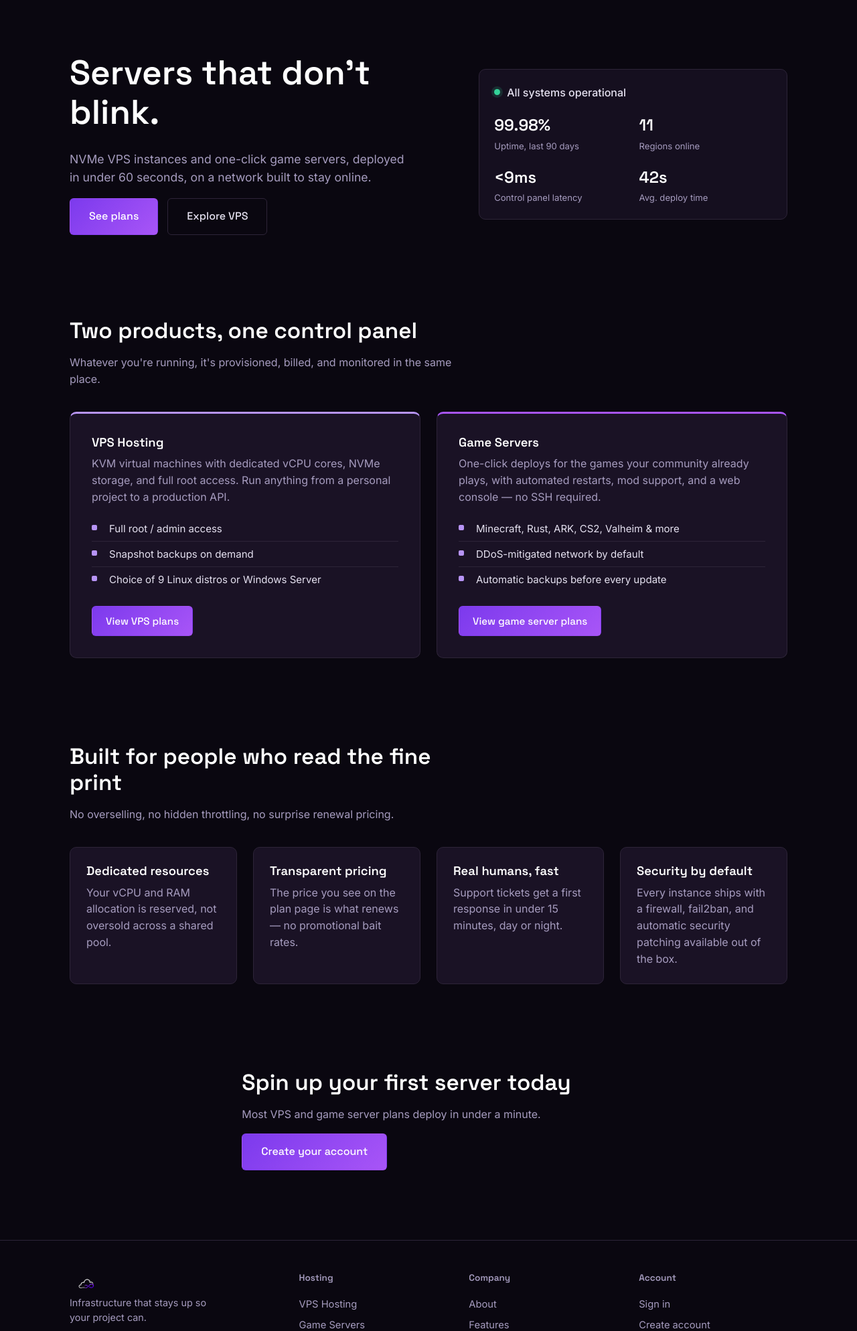
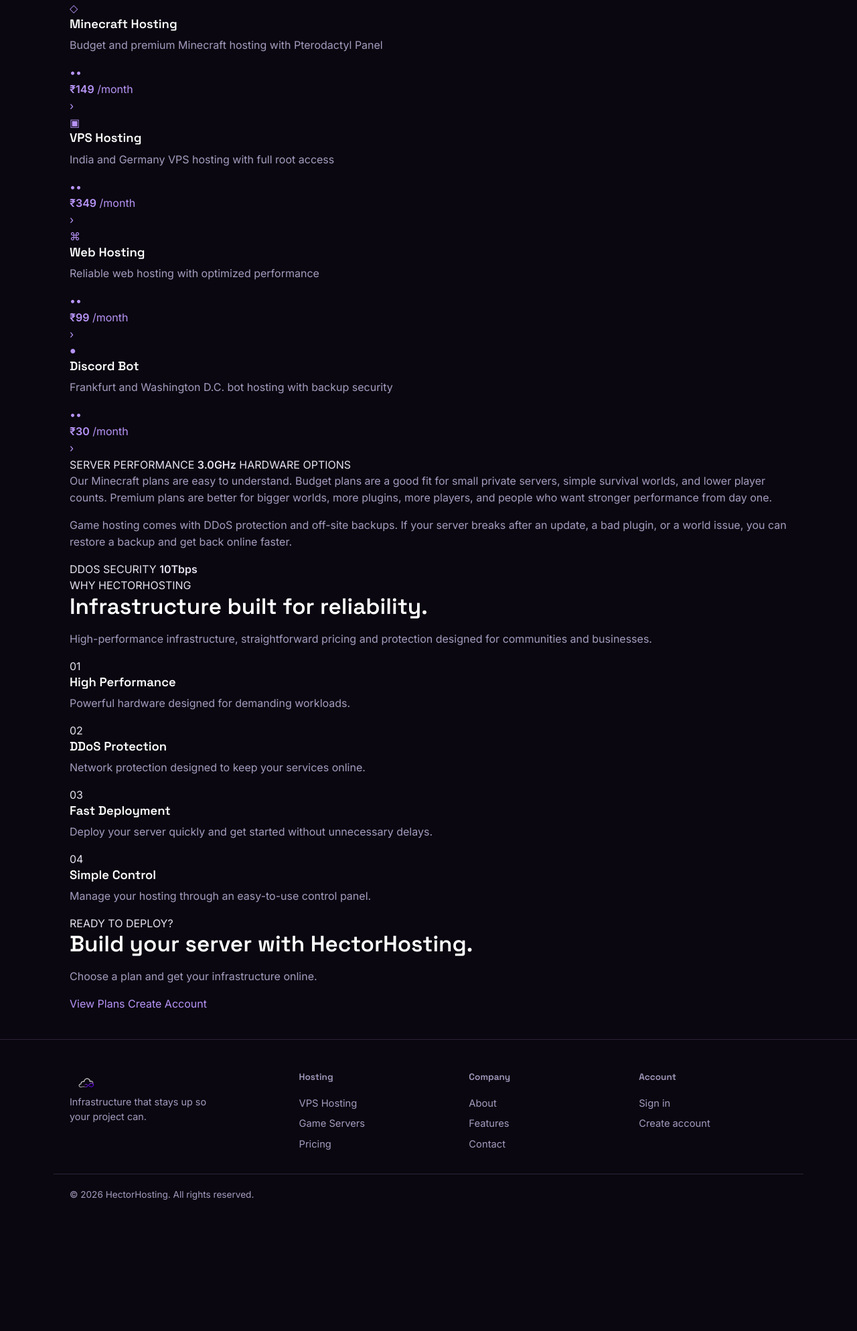
Before and after one commit to Wixzroot/hectorsite3, a Flask app: page / in a window 1280 px wide. Shown: the part 74-2062 px from the top of the page at 67% size. After the commit the page ends 1866 px from the top, so only its background shows below. Run offline with Flask 3, Linux system fonts and the light colour scheme; parts of the project's set-up code (start-up, migrations or seed data) failed here and were passed over.

Commit message:
Update home.html

```diff
--- a/templates/home.html
+++ b/templates/home.html
@@ -1,111 +1,205 @@
 {% extends "base.html" %}
+
 {% block title %}HectorHosting{% endblock %}
+
 {% block content %}
 
-<section class="hero">
-  <div class="wrap hero-grid">
-    <div class="hero-copy">
-      <h1>Servers that don't blink.</h1>
-      <p class="hero-lede">NVMe VPS instances and one-click game servers, deployed in under 60 seconds, on a network built to stay online.</p>
-      <div class="hero-actions">
-        <a href="{{ url_for('pricing') }}" class="btn btn-primary btn-lg">See plans</a>
-        <a href="{{ url_for('vps') }}" class="btn btn-ghost btn-lg">Explore VPS</a>
+<section class="hh-home">
+
+  <!-- Service Cards -->
+  <div class="wrap">
+
+    <div class="service-grid">
+
+      <a href="{{ url_for('game_servers') }}" class="service-card">
+        <div class="service-top">
+          <div class="service-icon minecraft-icon">◇</div>
+          <div>
+            <h3>Minecraft Hosting</h3>
+            <p>Budget and premium Minecraft hosting with Pterodactyl Panel</p>
           </div>
+          <span class="service-menu">••</span>
         </div>
 
-    <div class="status-strip" aria-label="Live network status">
-      <div class="status-row">
-        <span class="status-dot"></span>
-        <span>All systems operational</span>
+        <div class="service-bottom">
+          <div>
+            <strong>₹149</strong>
+            <span>/month</span>
           </div>
-      <div class="status-metrics">
-        <div class="metric">
-          <span class="metric-value">99.98%</span>
-          <span class="metric-label">Uptime, last 90 days</span>
+          <span class="service-arrow">›</span>
         </div>
-        <div class="metric">
-          <span class="metric-value">11</span>
-          <span class="metric-label">Regions online</span>
+      </a>
+
+
+      <a href="{{ url_for('vps') }}" class="service-card">
+        <div class="service-top">
+          <div class="service-icon vps-icon">▣</div>
+          <div>
+            <h3>VPS Hosting</h3>
+            <p>India and Germany VPS hosting with full root access</p>
           </div>
-        <div class="metric">
-          <span class="metric-value">&lt;9ms</span>
-          <span class="metric-label">Control panel latency</span>
+          <span class="service-menu">••</span>
         </div>
-        <div class="metric">
-          <span class="metric-value">42s</span>
-          <span class="metric-label">Avg. deploy time</span>
+
+        <div class="service-bottom">
+          <div>
+            <strong>₹349</strong>
+            <span>/month</span>
           </div>
+          <span class="service-arrow">›</span>
         </div>
+      </a>
+
+
+      <a href="{{ url_for('contact') }}" class="service-card">
+        <div class="service-top">
+          <div class="service-icon web-icon">⌘</div>
+          <div>
+            <h3>Web Hosting</h3>
+            <p>Reliable web hosting with optimized performance</p>
           </div>
+          <span class="service-menu">••</span>
         </div>
+
+        <div class="service-bottom">
+          <div>
+            <strong>₹99</strong>
+            <span>/month</span>
+          </div>
+          <span class="service-arrow">›</span>
+        </div>
+      </a>
+
+
+      <a href="{{ url_for('contact') }}" class="service-card">
+        <div class="service-top">
+          <div class="service-icon discord-icon">●</div>
+          <div>
+            <h3>Discord Bot</h3>
+            <p>Frankfurt and Washington D.C. bot hosting with backup security</p>
+          </div>
+          <span class="service-menu">••</span>
+        </div>
+
+        <div class="service-bottom">
+          <div>
+            <strong>₹30</strong>
+            <span>/month</span>
+          </div>
+          <span class="service-arrow">›</span>
+        </div>
+      </a>
+
+    </div>
+
+
+    <!-- Performance Banner -->
+    <div class="feature-banner performance-banner">
+
+      <div class="feature-stat">
+        <span class="feature-label">SERVER PERFORMANCE</span>
+        <strong>3.0GHz</strong>
+        <span class="feature-small">HARDWARE OPTIONS</span>
+      </div>
+
+      <div class="feature-content">
+        <p>
+          Our Minecraft plans are easy to understand. Budget plans are a good
+          fit for small private servers, simple survival worlds, and lower
+          player counts. Premium plans are better for bigger worlds, more
+          plugins,
+          more players, and people who want stronger performance from day one.
+        </p>
+      </div>
+
+    </div>
+
+
+    <!-- Game Hosting / DDoS -->
+    <div class="feature-banner security-banner">
+
+      <div class="security-content">
+        <p>
+          Game hosting comes with DDoS protection and off-site backups.
+          If your server breaks after an update, a bad plugin, or a world
+          issue, you can restore a backup and get back online faster.
+        </p>
+      </div>
+
+      <div class="security-stat">
+        <span class="feature-label">DDOS SECURITY</span>
+        <strong>10<span>Tbps</span></strong>
+      </div>
+
+    </div>
+
+
+    <!-- Why HectorHosting -->
+    <section class="hh-about">
+
+      <div class="hh-about-heading">
+        <span class="feature-label">WHY HECTORHOSTING</span>
+        <h2>Infrastructure built for reliability.</h2>
+        <p>
+          High-performance infrastructure, straightforward pricing and
+          protection designed for communities and businesses.
+        </p>
+      </div>
+
+      <div class="hh-about-grid">
+
+        <div>
+          <span class="about-number">01</span>
+          <h3>High Performance</h3>
+          <p>Powerful hardware designed for demanding workloads.</p>
+        </div>
+
+        <div>
+          <span class="about-number">02</span>
+          <h3>DDoS Protection</h3>
+          <p>Network protection designed to keep your services online.</p>
+        </div>
+
+        <div>
+          <span class="about-number">03</span>
+          <h3>Fast Deployment</h3>
+          <p>Deploy your server quickly and get started without unnecessary delays.</p>
+        </div>
+
+        <div>
+          <span class="about-number">04</span>
+          <h3>Simple Control</h3>
+          <p>Manage your hosting through an easy-to-use control panel.</p>
+        </div>
+
+      </div>
+
     </section>
 
-<section class="section products">
-  <div class="wrap">
-    <div class="section-head">
-      <h2>Two products, one control panel</h2>
-      <p>Whatever you're running, it's provisioned, billed, and monitored in the same place.</p>
+
+    <!-- CTA -->
+    <section class="hh-cta">
+
+      <div>
+        <span class="feature-label">READY TO DEPLOY?</span>
+        <h2>Build your server with HectorHosting.</h2>
+        <p>Choose a plan and get your infrastructure online.</p>
       </div>
 
-    <div class="product-split">
-      <article class="product-card product-card--vps">
-        <h3>VPS Hosting</h3>
-        <p>KVM virtual machines with dedicated vCPU cores, NVMe storage, and full root access. Run anything from a personal project to a production API.</p>
-        <ul class="check-list">
-          <li>Full root / admin access</li>
-          <li>Snapshot backups on demand</li>
-          <li>Choice of 9 Linux distros or Windows Server</li>
-        </ul>
-        <a href="{{ url_for('vps') }}" class="btn btn-primary">View VPS plans</a>
-      </article>
+      <div class="hh-cta-actions">
+        <a href="{{ url_for('pricing') }}" class="hh-btn hh-btn-primary">
+          View Plans
+        </a>
 
-      <article class="product-card product-card--game">
-        <h3>Game Servers</h3>
-        <p>One-click deploys for the games your community already plays, with automated restarts, mod support, and a web console — no SSH required.</p>
-        <ul class="check-list">
-          <li>Minecraft, Rust, ARK, CS2, Valheim & more</li>
-          <li>DDoS-mitigated network by default</li>
-          <li>Automatic backups before every update</li>
-        </ul>
-        <a href="{{ url_for('game_servers') }}" class="btn btn-primary">View game server plans</a>
-      </article>
+        <a href="{{ url_for('register') }}" class="hh-btn hh-btn-secondary">
+          Create Account
+        </a>
       </div>
-  </div>
+
     </section>
 
-<section class="section why">
-  <div class="wrap">
-    <div class="section-head">
-      <h2>Built for people who read the fine print</h2>
-      <p>No overselling, no hidden throttling, no surprise renewal pricing.</p>
   </div>
-    <div class="why-grid">
-      <div class="why-item">
-        <h3>Dedicated resources</h3>
-        <p>Your vCPU and RAM allocation is reserved, not oversold across a shared pool.</p>
-      </div>
-      <div class="why-item">
-        <h3>Transparent pricing</h3>
-        <p>The price you see on the plan page is what renews — no promotional bait rates.</p>
-      </div>
-      <div class="why-item">
-        <h3>Real humans, fast</h3>
-        <p>Support tickets get a first response in under 15 minutes, day or night.</p>
-      </div>
-      <div class="why-item">
-        <h3>Security by default</h3>
-        <p>Every instance ships with a firewall, fail2ban, and automatic security patching available out of the box.</p>
-      </div>
-    </div>
-  </div>
-</section>
 
-<section class="section cta-band">
-  <div class="wrap cta-inner">
-    <h2>Spin up your first server today</h2>
-    <p>Most VPS and game server plans deploy in under a minute.</p>
-    <a href="{{ url_for('register') }}" class="btn btn-primary btn-lg">Create your account</a>
-  </div>
 </section>
 
 {% endblock %}
```
Lines whose indentation alone changed are shown as unchanged.
